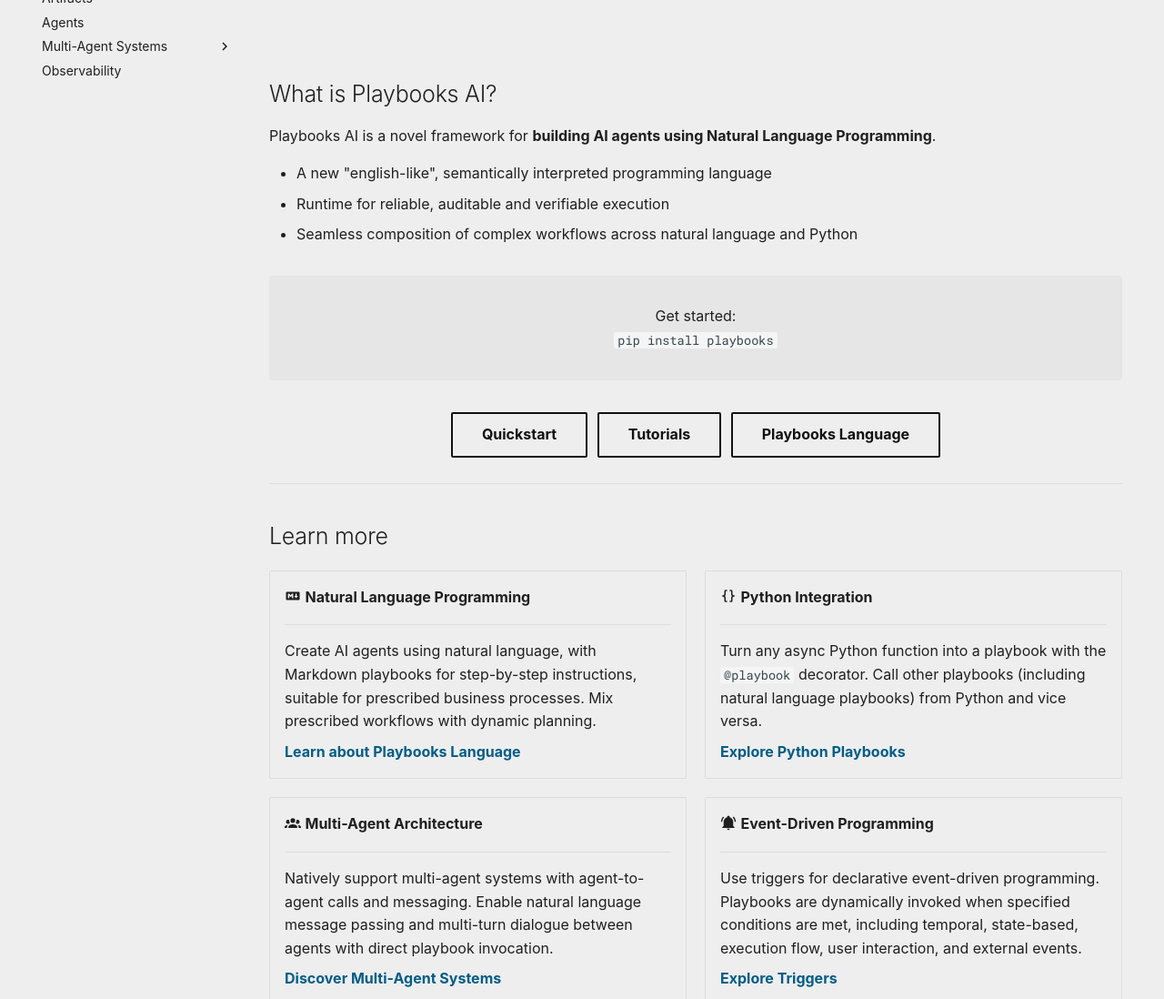
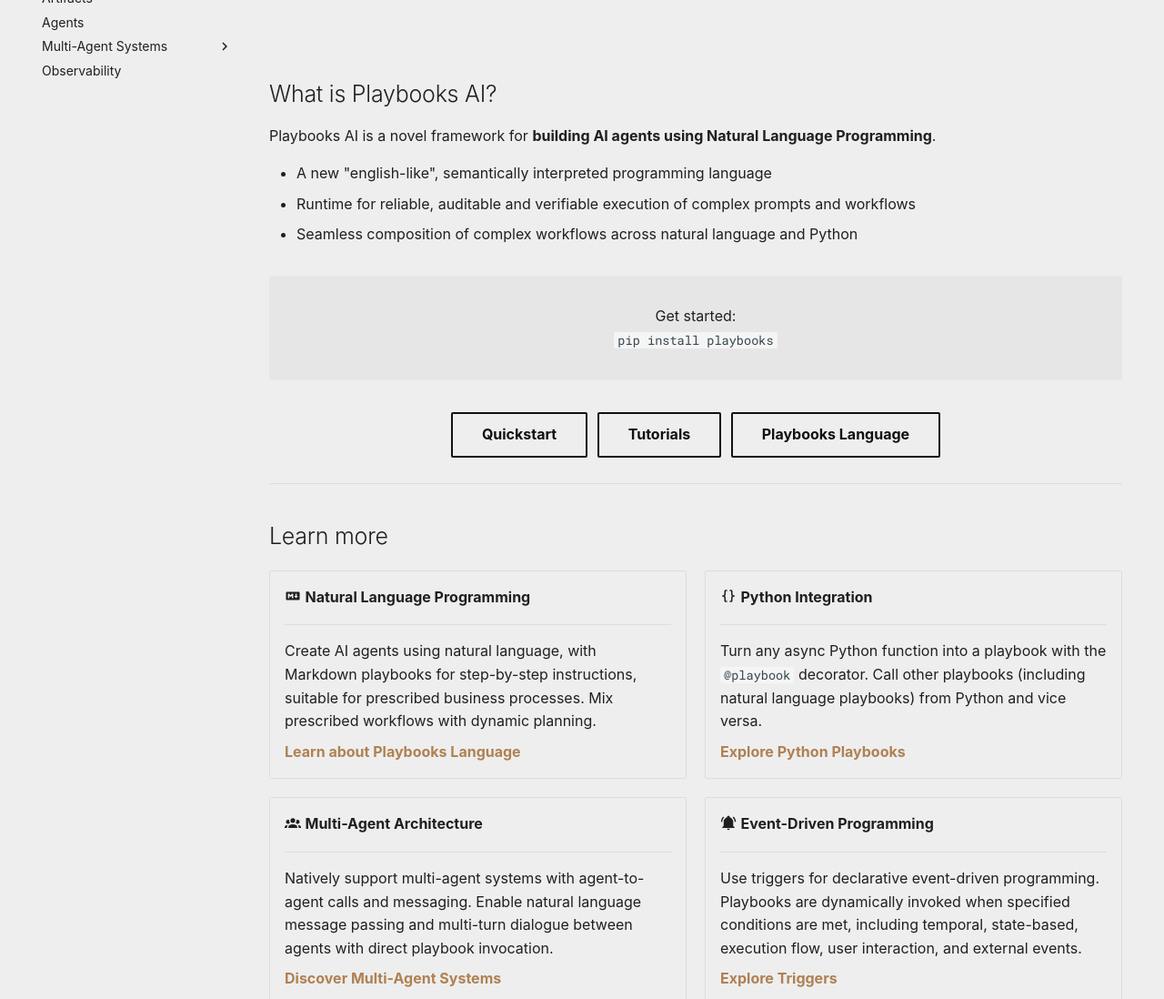
Before and after one commit to playbooks-ai/playbooks-docs, an MkDocs documentation site: the page built from docs/index.md, in a window 1280 px wide and 1400 px high, cut to the strip 302-1400 px from the top of the window. Shown: the whole strip at 91% size. Built offline with MkDocs 1.6.1 and Material for MkDocs 9.7.7, drawn with Linux system fonts in a browser that asks for light colours; some web fonts are replaced; comment, search, counter and statistics services are not loaded.

Commit message:
Dark/light image variation, color changes

```diff
--- a/docs/index.md
+++ b/docs/index.md
@@ -6,7 +6,8 @@
 <div style="text-align: center;">
   <div class="centered-logo-text-group">
     <h1>
-    <img src="assets/images/playbooks-logo.png" alt="Playbooks AI" style="width: 200px; height: 200px;">
+    <img src="assets/images/playbooks-logo.png#gh-light-mode-only" alt="Playbooks AI" style="width: 200px; height: 200px;">
+    <img src="assets/images/playbooks-logo-dark.png#gh-dark-mode-only" alt="Playbooks AI" style="width: 200px; height: 200px;">
     </h1>
   </div>
 </div>
@@ -16,7 +17,7 @@
 Playbooks AI is a novel framework for **building AI agents using Natural Language Programming**.
 
 - A new "english-like", semantically interpreted programming language
-- Runtime for reliable, auditable and verifiable execution
+- Runtime for reliable, auditable and verifiable execution of complex prompts and workflows
 - Seamless composition of complex workflows across natural language and Python
 
 <div class="install-command-container">
--- a/docs/stylesheets/custom.css
+++ b/docs/stylesheets/custom.css
@@ -72,21 +72,40 @@
 [data-md-color-scheme="default"] {
     --md-primary-fg-color: #111;
     --md-primary-fg-color--light: #bbb;
-    --md-primary-fg-color--dark: #005b82;
-    --md-accent-fg-color: #0089c3;
+    --md-primary-fg-color--dark: #738389;
+    --md-accent-fg-color: #2a2a2a;
     --md-default-bg-color: #eee;
     --md-default-fg-color--light: #000;
-    --md-typeset-a-color: #005d84 !important;
+    --md-typeset-a-color: #af8153 !important;
 }
 
 [data-md-color-scheme="slate"] {
     --md-primary-fg-color: #333;
     --md-primary-fg-color--light: #111;
     --md-primary-fg-color--dark: #bbb;
-    --md-accent-fg-color: #b8e8fc;
+    --md-accent-fg-color: #2f3b40;
     --md-default-bg-color: #111;
     --md-default-fg-color--light: #ffffff;
     --md-typeset-a-color: #4ac9ff !important;
+}
+
+[data-md-color-scheme="slate"] .md-typeset .md-button {
+    background-color: var(--md-primary-fg-color--dark);
+}
+
+[data-md-color-scheme="slate"] .md-typeset .md-button:hover {
+    color: var(--md-primary-fg-color);
+    background-color: var(--md-default-fg-color--light);
+}
+
+[data-md-color-scheme="default"] img[src$="#gh-dark-mode-only"] {
+    display: none;
+    /* Hide dark images in light mode */
+}
+
+[data-md-color-scheme="slate"] img[src$="#gh-light-mode-only"] {
+    display: none;
+    /* Hide dark images in light mode */
 }
 
 /* Mobile adjustments */
```
Also changed, not shown: docs/assets/images/playbooks-logo-dark.png.
